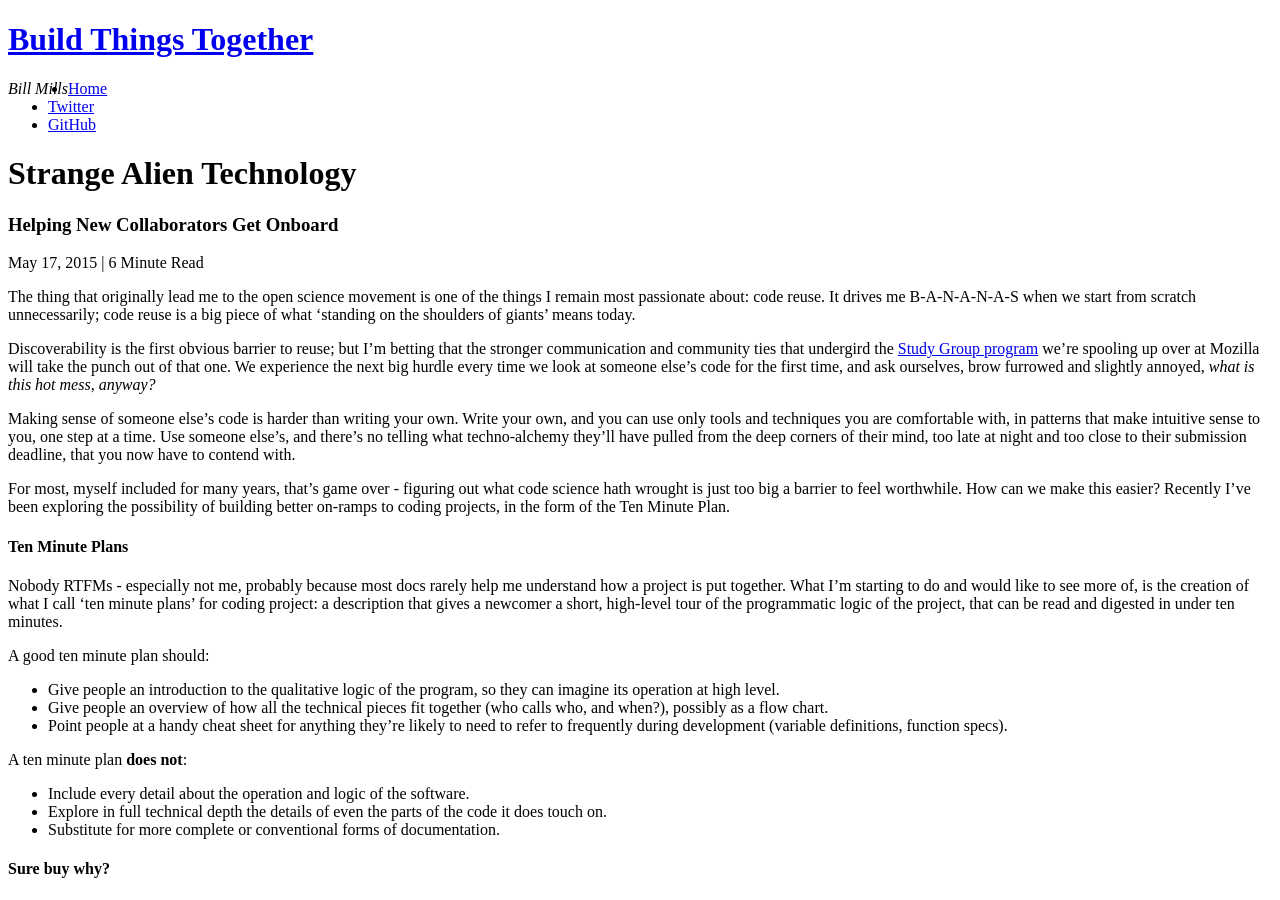
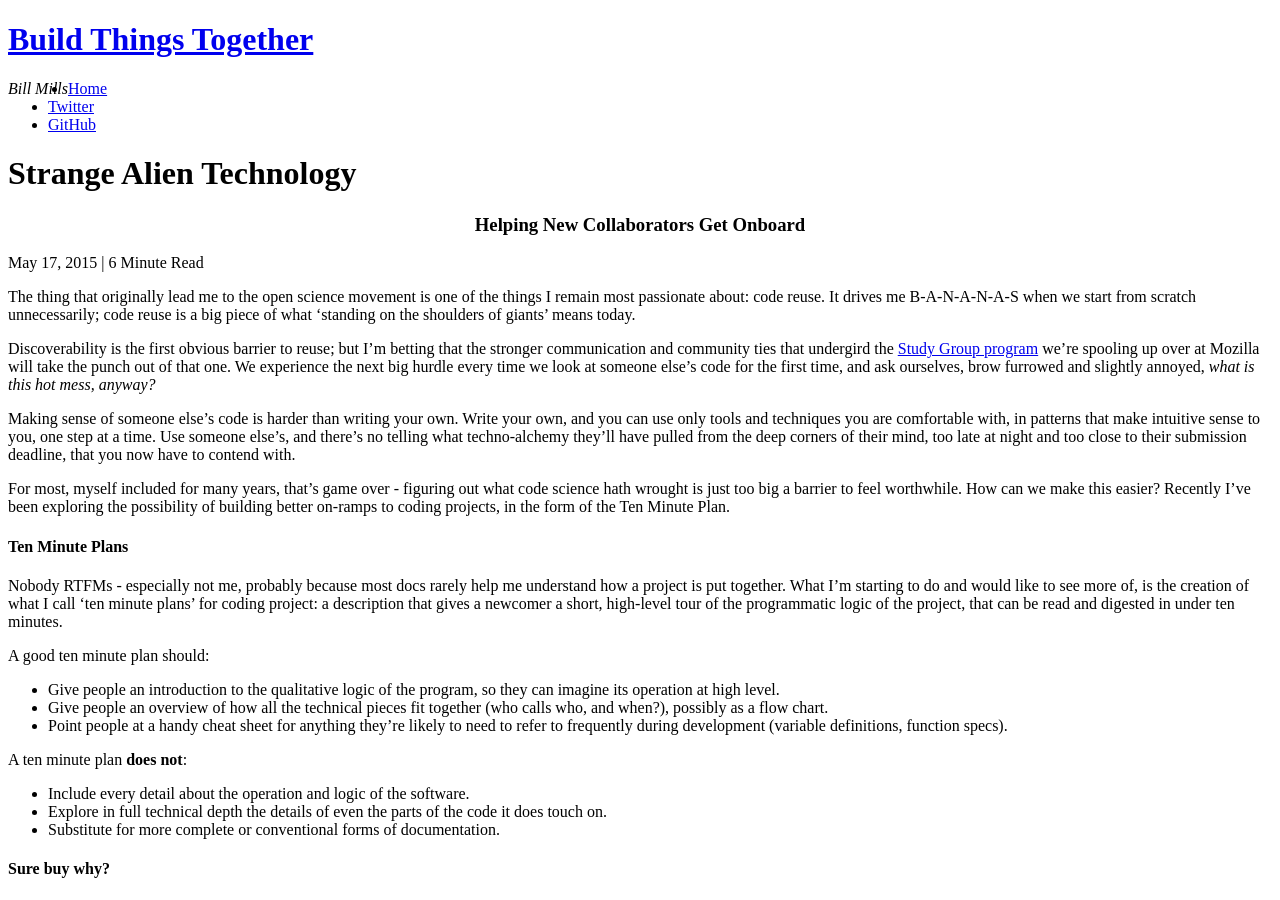
Before and after one commit to bkatiemills/blog, a Jekyll site: the page built from _posts/2015-05-18-docs.markdown, in a window 1280 px wide. Shown: the top 900 px of the page. Built offline with Jekyll 4.4.1, drawn with Linux system fonts in a browser that asks for light colours; nearby versions of some CDN libraries; Markdown is read by kramdown in place of the engine named in the settings; comment, search, counter and statistics services are not loaded.

Commit message:
subtitles.

```diff
--- a/_layouts/post.html
+++ b/_layouts/post.html
@@ -9,7 +9,7 @@ layout: default
   {% endif %}
   <h1 class="postTitle">{{ page.title }}</h1>
   {% if page.subtitle %}
-  <h3>{{ page.subtitle}}</h3>
+  <h3 style='text-align: center;'>{{ page.subtitle}}</h3>
   {% endif %}
   <p class="meta">{{ page.date | date: '%B %d, %Y' }} | <span class="time">{{ page.content | number_of_words | divided_by:180 }}</span> Minute Read</p>
 
```
